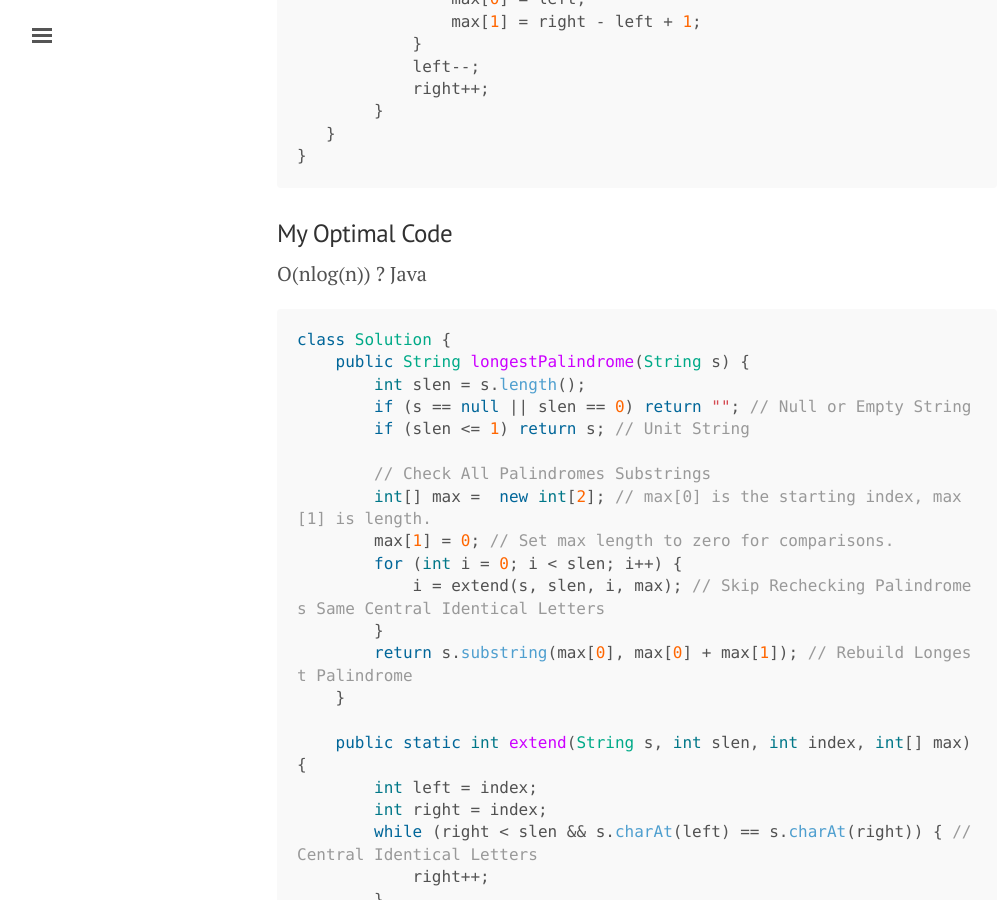
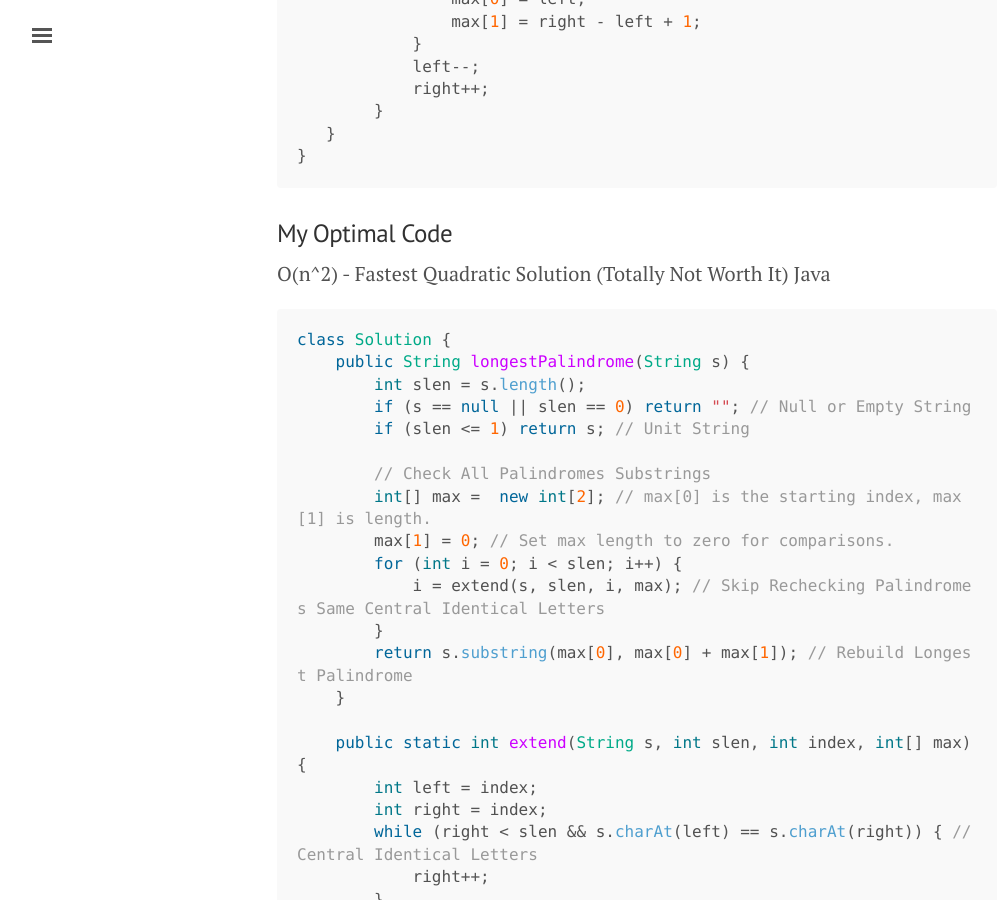
Before and after one commit to washifu/CodeBlog, a Jekyll site: the page built from _posts/2017-09-27-Longest_Palindromic_Substring.md, in a window 1280 px wide and 900 px high, scrolled down 1250 px. Shown: the whole window, without its empty margins (3-1005 px from the left). Built offline with Jekyll 4.4.1, drawn with Linux system fonts in a browser that asks for light colours; comment, search, counter and statistics services are not loaded.

Commit message:
Update 2017-09-27-Longest_Palindromic_Substring.md

````diff
--- a/_posts/2017-09-27-Longest_Palindromic_Substring.md
+++ b/_posts/2017-09-27-Longest_Palindromic_Substring.md
@@ -48,7 +48,7 @@ class Solution {
 ```
 
 ### My Optimal Code
-O(nlog(n)) ?
+O(n^2) - Fastest Quadratic Solution (Totally Not Worth It)
 Java
 ```java
 class Solution {
````
